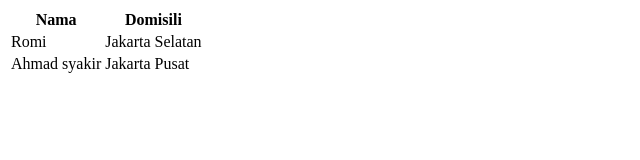
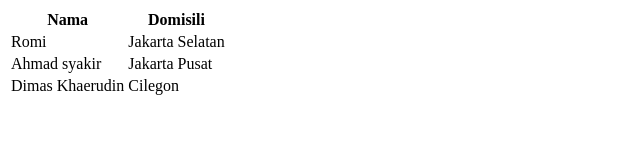
Before and after one commit to mromiario/git-exercise-batch8, a plain HTML site: page index.html in a window 1280 px wide. Shown: the whole page, without its empty margins (0-640 px from the left). Drawn offline with Linux system fonts and the light colour scheme.

Commit message:
Adding data - Dimas Kherudin

```diff
--- a/index.html
+++ b/index.html
@@ -11,4 +11,8 @@
     <td>Ahmad syakir</td>
     <td>Jakarta Pusat</td>
   </tr>
+  <tr>
+    <td>Dimas Khaerudin</td>
+    <td>Cilegon</td>
+  </tr>
 </table>
```
